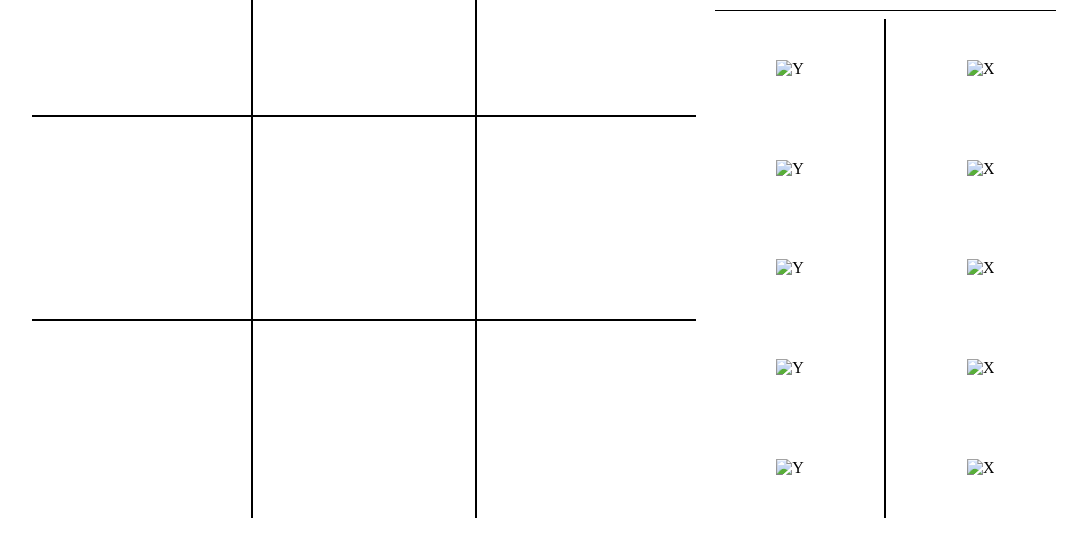
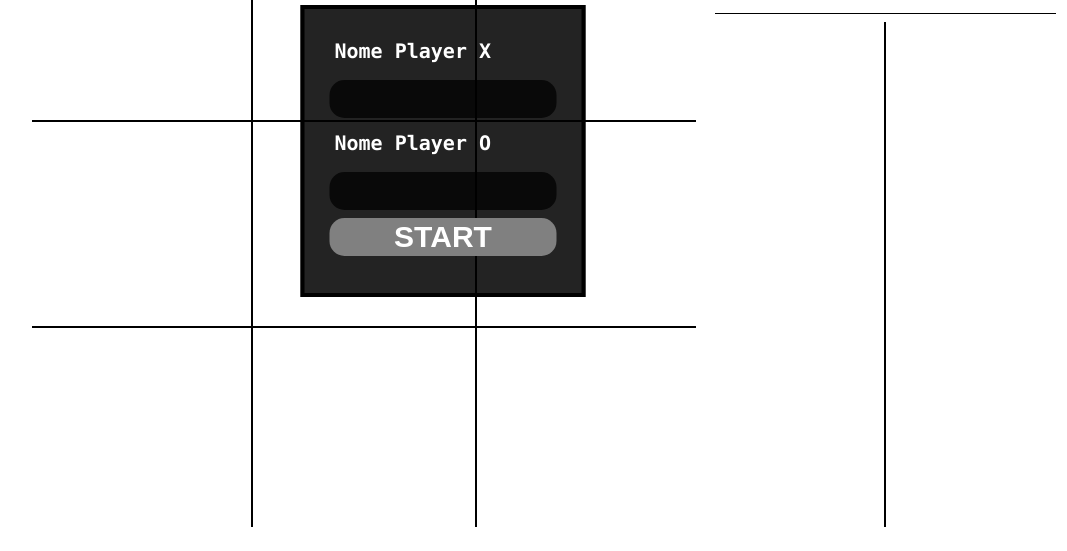
Before and after one commit to DaniloWA/Jogo-da-velha, a plain HTML site: page index.html in a window 1280 px wide. Shown: the part 249-800 px from the top of the page, without its empty margins (197-1264 px from the left). Drawn offline with Linux system fonts and the light colour scheme.

Commit message:
html and css finish

```diff
--- a/index.html
+++ b/index.html
@@ -8,63 +8,90 @@
     <title>Jogo da velha</title>
 </head>
 <body>
+    <div class="pegarDados">
+        <label id="label1" for="jogador1">Nome Player X</label>
+        <input id="jogador1" type="text" autocomplete="off" maxlength="8"><br>
+        <label id="label2" for="jogador2">Nome Player O</label>
+        <input id="jogador2" type="text" autocomplete="off" maxlength="8">
+        <input type="button" id="btnStart" value="START" onclick="getDados()">
+    </div>
     <div class="container">
         <div class="mostrador">
-            <h1>Vez do Jogador</h1>
-            <img src="img/x.png" alt="X">
+            <h1>Vez do Jogador <span id="nomeAtual">Name</span> :</h1>
+            <img id="imgDaVez" src="img/x.png" alt="X">
         </div>
         <div class="tabuleiro">
-            <div id="a1" class="espaco" jogada=""></div>
-            <div id="a2" class="espaco" jogada=""></div>
-            <div id="a3" class="espaco" jogada=""></div>
+            <div id="a1" class="espaco">
 
-            <div id="b1" class="espaco" jogada=""></div>
-            <div id="b2" class="espaco" jogada=""></div>
-            <div id="b3" class="espaco" jogada=""></div>
+            </div>
+            <div id="a2" class="espaco" jogada="">
 
-            <div id="c1" class="espaco" jogada=""></div>
-            <div id="c2" class="espaco" jogada=""></div>
-            <div id="c3" class="espaco" jogada=""></div>
+            </div>
+            <div id="a3" class="espaco" jogada="">
+
+            </div>
+
+            <div id="b1" class="espaco" jogada="">
+
+            </div>
+            <div id="b2" class="espaco" jogada="">
+
+            </div>
+            <div id="b3" class="espaco" jogada="">
+
+            </div>
+
+            <div id="c1" class="espaco" jogada="">
+
+            </div>
+            <div id="c2" class="espaco" jogada="">
+
+            </div>
+            <div id="c3" class="espaco" jogada="">
+
+            </div>
         </div>
         <div class="placar">
-            <h1 id="nick1">BOT 1</h1>
-            <h1 id="nick2">BOT 2</h1>
+            <h1 id="nick1">Name 1</h1>
+            <h1 id="nick2">Name 2</h1>
             <hr>
             <div class="player1">
                 <div class="pontos">
-                    <img src="#" alt="Y">
+
                 </div>
                 <div class="pontos">
-                    <img src="#" alt="Y">
+
                 </div>
                 <div class="pontos">
-                    <img src="#" alt="Y">
+
                 </div>
                 <div class="pontos">
-                    <img src="#" alt="Y">
+
                 </div>
                 <div class="pontos">
-                    <img src="#" alt="Y">
+
                 </div>
             </div>
             <div class="player2">
                 <div class="pontos">
-                    <img src="#" alt="X">
+
                 </div>
                 <div class="pontos">
-                    <img src="#" alt="X">
+
                 </div>
                 <div class="pontos">
-                    <img src="#" alt="X">
+
                 </div>
                 <div class="pontos">
-                    <img src="#" alt="X">
+
                 </div>
                 <div class="pontos">
-                    <img src="#" alt="X">
+
                 </div>
             </div>
         </div>
     </div>
+
+    <script src="/js/game.js"></script>
 </body>
 </html>
--- /dev/null
+++ b/js/game.js
@@ -0,0 +1,106 @@
+let p1 = "x"
+let p2 = "o"
+let player1
+let player2
+
+let playeTime = player1;
+let gameOver = false;
+
+const btn = document.querySelector('#btnStart')
+const painelDados = document.querySelector('.pegarDados')
+const nomeDoJogadorVez = document.querySelector('#nomeAtual')
+const nick1Tabela = document.querySelector('#nick1')
+const nick2Tabela = document.querySelector('#nick2')
+
+function getDados(){
+    player1 = document.querySelector('#jogador1').value
+    player2 = document.querySelector('#jogador2').value
+
+    nomeDoJogadorVez.textContent = player1
+    nick1Tabela.textContent = player1
+    nick2Tabela.textContent = player2
+    painelDados.remove();
+}
+
+window.addEventListener("click", function(atual){
+    let alvo = atual.target;
+    console.log(alvo)
+    if(gameOver) {return}
+
+    console.log(player1, player2)
+    console.log(alvo.getElementsByTagName('img').length)
+    if(alvo.getElementsByTagName('img').length == 0){
+        console.log(playeTime)
+        if(playeTime == player1){
+            console.log("Player 01 IF")
+            alvo.innerHtml = "<img src='/img/x.png'>"
+            alvo.setAttribute('jogada', player1)
+            playeTime = player2
+        }
+
+        if(playeTime == player2){
+            console.log("Player 02 IF")
+            alvo.innerHtml = "<img src='/img/circulo.png'>"
+            alvo.setAttribute('jogada', player2)
+            playeTime = player1
+        }
+        refresh()
+    }
+
+})
+tabuleiro()
+
+
+
+function refresh(){
+    if(gameOver){return}
+
+    if(playeTime == player1) {
+        let imagemDaJogadaAtual = document.querySelector('#imgDaVez')
+        imagemDaJogadaAtual.setAttribute('src', "/img/x.png")
+    }
+
+    if(playeTime == player2){
+        let imagemDaJogadaAtual = document.querySelector('#imgDaVez')
+        imagemDaJogadaAtual.setAttribute('src', "/img/circulo.png")
+    }
+}
+
+function tabuleiro(){
+    let espacos = document.querySelectorAll("espaco")
+    console.log(espacos)
+
+    for(let i = 0; i < espacos.length; i++){
+
+        espacos[i].addEventListener('click', function(){
+
+
+            })
+        }
+    }
+
+    /*
+    for(let i = 0; 0 < espacos.length; i++){
+
+        espacos.addEventListener('click', function(){
+            if(gameOver) {return}
+
+            if(this.getElementsByTagName('img').length == 0){
+                if(playeTime == player1){
+
+                    this.innerHtml = "<img src='/img/x.png'>"
+                    this.setAttribute('jogada', player1)
+                    playeTime = player2
+                }
+
+                if(playeTime == player2){
+
+                    this.innerHtml = "<img src='/img/circulo.png'>"
+                    this.setAttribute('jogada', player2)
+                    playeTime = player1
+                }
+
+            }   refresh()
+        }
+    }
+     */
--- a/scss/main.scss
+++ b/scss/main.scss
@@ -1,3 +1,6 @@
+body{
+    font-family: consolas;
+}
 .borderTopBottom{
     border-top: 2px solid black;
     border-bottom: 2px solid black;
@@ -15,6 +18,7 @@
 .borderLeft{
     border-left: 1px solid black;
 }
+
 .pontuacao{
     display: grid;
     grid-template-columns: 1fr;
@@ -45,6 +49,10 @@
     .espaco{
         width:  100%;
         height: 100%;
+        display: grid;
+        img{
+            @extend .centralizar;
+        }
     }
 
     .placar{
@@ -158,3 +166,70 @@
 
 
 }
+
+label{
+    margin: 5px;
+    font-size: 20px;
+    color: white;
+    font-weight: bold;
+}
+input[type="text"]{
+    outline: none;
+    padding: 10px;
+    font-size: 16px;
+    border-radius: 15px;
+    background-color:rgba(0, 0, 0, 0.753);
+    color: white;
+    border: none;
+}
+input[type="button"]{
+    background-color: grey;
+    color: white;
+    border-radius: 15px;
+    font-size: 30px;
+    font-weight: bold;
+    border:none;
+    &:hover{
+        color: black;
+        background-color: white;
+    }
+    &:active{
+        background-color: rgb(152, 253, 0);
+    }
+}
+.pegarDados{
+    display: grid;
+    position: absolute;
+    top: 50%;
+    left: 50%;
+    transform: translate(-50%, -50%);
+    background-color: rgba(0, 0, 0, 0.863);
+    border: 4px black solid;
+    grid-template-columns: 1fr 1fr;
+    grid-template-rows: 1fr 1fr 1fr 1fr 1fr;
+    padding: 25px;
+    padding-bottom: 10px;
+    row-gap: 1vh;
+    grid-template-areas:
+        'label1 label1'
+        'jogador1 jogador1'
+        'label2 label2'
+        'jogador2 jogador2'
+        'btnStart btnStart'
+    ;
+    #label1{
+        grid-area:label1;
+    }
+    #label2{
+        grid-area: label2;
+    }
+    #jogador1{
+        grid-area:jogador1;
+    }
+    #jogador2{
+        grid-area: jogador2;
+    }
+    #btnStart{
+        grid-area: btnStart;
+    }
+}
```
Also changed, not shown: css/main.css, css/main.min.css, 1 other file.
